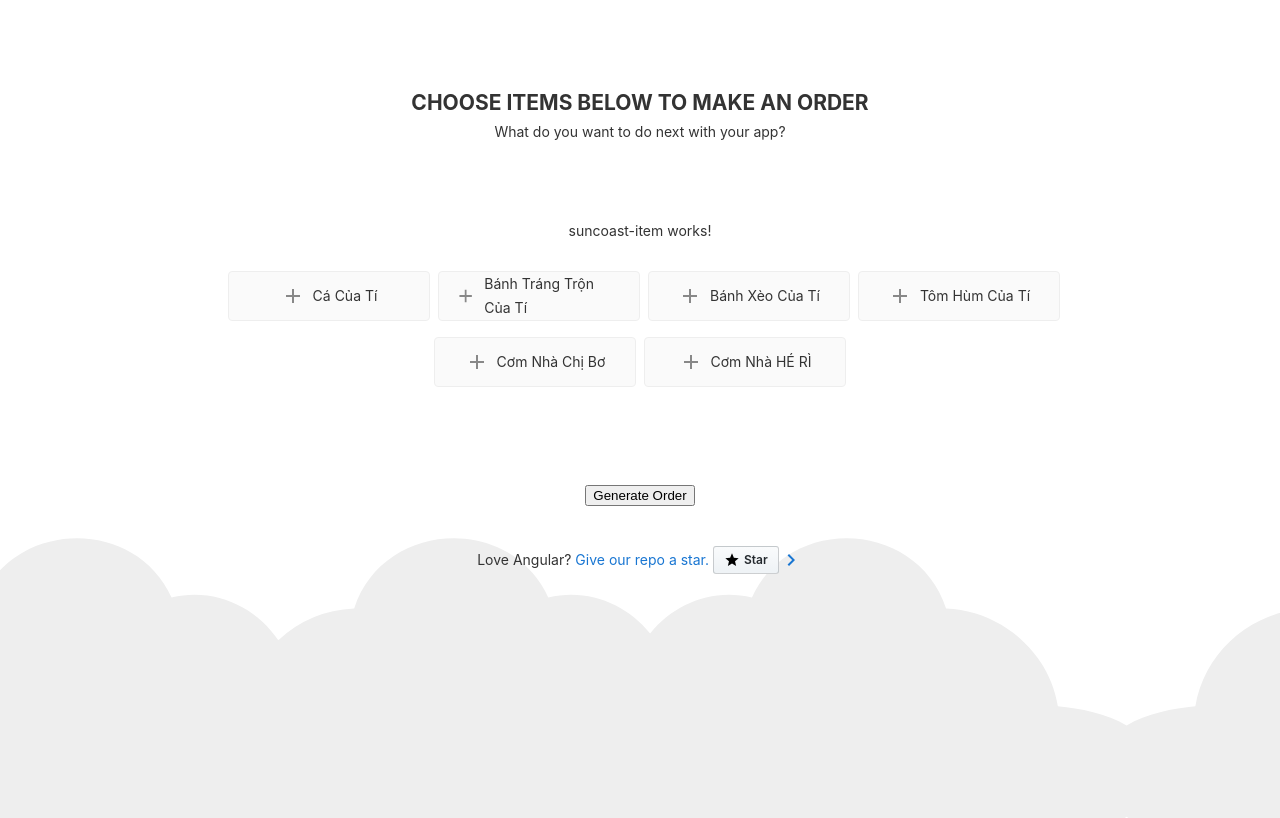
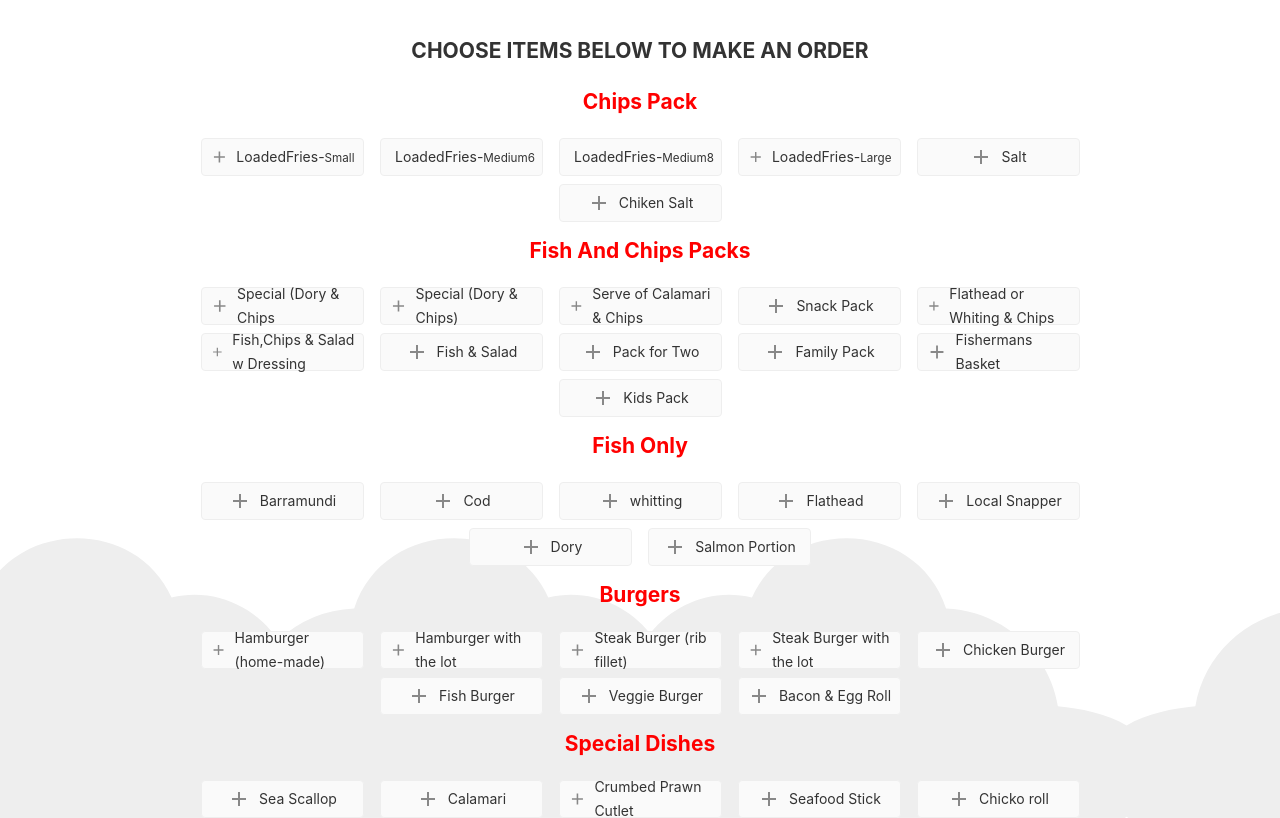
Before and after one commit to stevenguyen18595/SuncoastSeafoodOrderPrintingSys, an Angular app in the folder SuncoastSeafoodOrderPrintingSystem/: page / in a window 1280 px wide. Shown: the top 818 px of the page. Built offline with nearby package versions, Linux system fonts and the light colour scheme.

Commit message:
implement reading data from json and show on screen, implement generateOrder function and deleteallitemsinOrder function

```diff
--- a/SuncoastSeafoodOrderPrintingSystem/package.json
+++ b/SuncoastSeafoodOrderPrintingSystem/package.json
@@ -27,7 +27,7 @@
     "@angular/cli": "~13.1.2",
     "@angular/compiler-cli": "~13.1.0",
     "@types/jasmine": "~3.10.0",
-    "@types/node": "^12.11.1",
+    "@types/node": "^12.20.41",
     "jasmine-core": "~3.10.0",
     "karma": "~6.3.0",
     "karma-chrome-launcher": "~3.1.0",
--- /dev/null
+++ b/SuncoastSeafoodOrderPrintingSystem/src/app/SuncoastItem.ts
@@ -0,0 +1,7 @@
+export class SuncoastItem{
+    name: string = "";
+    size: string = "";
+    price:string = "";
+    category:string = "";
+    description: string = "";
+}
--- a/SuncoastSeafoodOrderPrintingSystem/src/app/app.component.html
+++ b/SuncoastSeafoodOrderPrintingSystem/src/app/app.component.html
@@ -68,7 +68,7 @@
 
   .content {
     display: flex;
-    margin: 82px auto 32px;
+    margin: 30px auto 32px;
     padding: 0 16px;
     max-width: 960px;
     flex-direction: column;
@@ -306,17 +306,10 @@
 
 
 <div class="content" role="main">
-
-
   <!-- Next Steps -->
   <h2>CHOOSE ITEMS BELOW TO MAKE AN ORDER</h2>
-  <p>What do you want to do next with your app?</p>
-
-
-
   <!-- Terminal -->
   <app-suncoast-item></app-suncoast-item>
-
   <!-- Footer -->
   <footer>
       Love Angular?&nbsp;
--- a/SuncoastSeafoodOrderPrintingSystem/src/app/app.component.ts
+++ b/SuncoastSeafoodOrderPrintingSystem/src/app/app.component.ts
@@ -7,7 +7,5 @@ import { Component } from '@angular/core';
 })
 export class AppComponent {
   title = 'SuncoastSeafoodOrderPrintingSystem';
-  printThisPage(){
-    window.print();
-  }
+
 }
--- a/SuncoastSeafoodOrderPrintingSystem/src/app/suncoast-item/suncoast-item.component.css
+++ b/SuncoastSeafoodOrderPrintingSystem/src/app/suncoast-item/suncoast-item.component.css
@@ -0,0 +1,3 @@
+h2{
+    color: red;
+}
--- a/SuncoastSeafoodOrderPrintingSystem/src/app/suncoast-item/suncoast-item.component.html
+++ b/SuncoastSeafoodOrderPrintingSystem/src/app/suncoast-item/suncoast-item.component.html
@@ -59,7 +59,7 @@
 
   .content {
     display: flex;
-      margin: 82px auto 32px;
+    margin: 10px auto 32px;
     padding: 0 16px;
     max-width: 960px;
     flex-direction: column;
@@ -91,10 +91,10 @@
     border-radius: 4px;
     border: 1px solid #eee;
     background-color: #fafafa;
-      height: 40px;
-      width: 200px;
-      margin: 0 8px 16px;
-      padding: 16px;
+    height: 30px;
+    width: 170px;
+    margin: 0 8px 8px;
+    padding: 8px;
     display: flex;
     flex-direction: row;
     justify-content: center;
@@ -108,8 +108,8 @@
   }
 
   .card.card-small {
-      height: 16px;
-      width: 168px;
+    height: 20px;
+    width: 145px;
   }
 
   .card-container .card:not(.highlight-card) {
@@ -192,7 +192,7 @@
   }
 
   .terminal pre {
-      font-family: SFMono-Regular,Consolas,Liberation Mono,Menlo,monospace;
+    font-family: SFMono-Regular, Consolas, Liberation Mono, Menlo, monospace;
     color: white;
     padding: 0 1rem 1rem;
     margin: 0;
@@ -236,16 +236,16 @@
     align-items: center;
     font-size: 12px;
     padding: 3px 10px;
-      border: 1px solid rgba(27,31,35,.2);
+    border: 1px solid rgba(27, 31, 35, .2);
     border-radius: 3px;
-      background-image: linear-gradient(-180deg,#fafbfc,#eff3f6 90%);
+    background-image: linear-gradient(-180deg, #fafbfc, #eff3f6 90%);
     margin-left: 4px;
     font-weight: 600;
   }
 
   .github-star-badge:hover {
-      background-image: linear-gradient(-180deg,#f0f3f6,#e6ebf1 90%);
-      border-color: rgba(27,31,35,.35);
+    background-image: linear-gradient(-180deg, #f0f3f6, #e6ebf1 90%);
+    border-color: rgba(27, 31, 35, .35);
     background-position: -.5em;
   }
 
@@ -265,7 +265,8 @@
 
   /* Responsive Styles */
   @media screen and (max-width: 767px) {
-      .card-container > *:not(.circle-link) ,
+
+    .card-container>*:not(.circle-link),
     .terminal {
       width: 100%;
     }
@@ -291,42 +292,67 @@
       visibility: hidden;
     }
   }
+
 </style>
 <div class="content">
-    <p>suncoast-item works!</p>
+  <h2>Chips Pack</h2>
+  <div class="card-container">
+    <div *ngFor="let chipsItem of chips ">
+      <button class="card card-small" (click)="addItemToOrder(chipsItem)" tabindex="0">
+        <svg class="material-icons" xmlns="http://www.w3.org/2000/svg" width="24" height="24" viewBox="0 0 24 24">
+          <path d="M19 13h-6v6h-2v-6H5v-2h6V5h2v6h6v2z" /></svg>
+        <span>{{chipsItem.name}}</span>
+        <p><small>{{chipsItem.size}}</small></p>
+      </button>
     </div>
+  </div>
+  <h2>Fish And Chips Packs</h2>
   <input type="hidden" #selection>
   <div class="card-container">
-    <button class="card card-small" (click)="selection.value = 'component'" tabindex="0">
-      <svg class="material-icons" xmlns="http://www.w3.org/2000/svg" width="24" height="24" viewBox="0 0 24 24"><path d="M19 13h-6v6h-2v-6H5v-2h6V5h2v6h6v2z"/></svg>
-      <span>Cá Của Tí</span>
-    </button>
 
-    <button class="card card-small" (click)="selection.value = 'material'" tabindex="0">
-      <svg class="material-icons" xmlns="http://www.w3.org/2000/svg" width="24" height="24" viewBox="0 0 24 24"><path d="M19 13h-6v6h-2v-6H5v-2h6V5h2v6h6v2z"/></svg>
-      <span>Bánh Tráng Trộn Của Tí</span>
-    </button>
-
-    <button class="card card-small" (click)="selection.value = 'pwa'" tabindex="0">
-      <svg class="material-icons" xmlns="http://www.w3.org/2000/svg" width="24" height="24" viewBox="0 0 24 24"><path d="M19 13h-6v6h-2v-6H5v-2h6V5h2v6h6v2z"/></svg>
-      <span>Bánh Xèo Của Tí</span>
-    </button>
-
-    <button class="card card-small" (click)="selection.value = 'dependency'" tabindex="0">
-      <svg class="material-icons" xmlns="http://www.w3.org/2000/svg" width="24" height="24" viewBox="0 0 24 24"><path d="M19 13h-6v6h-2v-6H5v-2h6V5h2v6h6v2z"/></svg>
-      <span>Tôm Hùm Của Tí</span>
-    </button>
-
-    <button class="card card-small" (click)="selection.value = 'test'" tabindex="0">
-      <svg class="material-icons" xmlns="http://www.w3.org/2000/svg" width="24" height="24" viewBox="0 0 24 24"><path d="M19 13h-6v6h-2v-6H5v-2h6V5h2v6h6v2z"/></svg>
-      <span>Cơm Nhà Chị Bơ</span>
-    </button>
-
-    <button class="card card-small" (click)="selection.value = 'build'" tabindex="0">
-      <svg class="material-icons" xmlns="http://www.w3.org/2000/svg" width="24" height="24" viewBox="0 0 24 24"><path d="M19 13h-6v6h-2v-6H5v-2h6V5h2v6h6v2z"/></svg>
-      <span>Cơm Nhà HÉ RÌ</span>
+    <div *ngFor="let fishAndChipItem of fishAndChipsPacks">
+      <button class="card card-small" (click)="addItemToOrder(fishAndChipItem)" tabindex="0">
+        <svg class="material-icons" xmlns="http://www.w3.org/2000/svg" width="24" height="24" viewBox="0 0 24 24">
+          <path d="M19 13h-6v6h-2v-6H5v-2h6V5h2v6h6v2z" /></svg>
+        <span>{{fishAndChipItem.name}}</span>
       </button>
     </div>
+  </div>
+  <h2>Fish Only</h2>
+  <div class="card-container">
+    <div *ngFor="let FishItem of fishes ">
+      <button class="card card-small" (click)="addItemToOrder(FishItem)" tabindex="0">
+        <svg class="material-icons" xmlns="http://www.w3.org/2000/svg" width="24" height="24" viewBox="0 0 24 24">
+          <path d="M19 13h-6v6h-2v-6H5v-2h6V5h2v6h6v2z" /></svg>
+        <span>{{FishItem.name}}</span>
+      </button>
+    </div>
+  </div>
+  <h2>Burgers</h2>
+  <div class="card-container">
+    <div *ngFor="let burgerItem of burgers ">
+      <button class="card card-small" (click)="addItemToOrder(burgerItem)" tabindex="0">
+        <svg class="material-icons" xmlns="http://www.w3.org/2000/svg" width="24" height="24" viewBox="0 0 24 24">
+          <path d="M19 13h-6v6h-2v-6H5v-2h6V5h2v6h6v2z" /></svg>
+        <span>{{burgerItem.name}}</span>
+      </button>
+    </div>
+  </div>
+  <h2>Special Dishes</h2>
+  <div class="card-container">
+    <div *ngFor="let specialItem of SideDished ">
+      <button class="card card-small" (click)="addItemToOrder(specialItem)" tabindex="0">
+        <svg class="material-icons" xmlns="http://www.w3.org/2000/svg" width="24" height="24" viewBox="0 0 24 24">
+          <path d="M19 13h-6v6h-2v-6H5v-2h6V5h2v6h6v2z" /></svg>
+        <span>{{specialItem.name}}</span>
+      </button>
+    </div>
+  </div>
+
+</div>
 <div class="content">
-    <button (click) ="printThisPage()">Generate Order</button>
+  <button (click)="printThisPage()">Generate Order</button>
 </div>
+<div class="content">
+  <button (click)="deleteCurrentOrder()">Delete All Items In Order</button>
+</div>
--- a/SuncoastSeafoodOrderPrintingSystem/src/app/suncoast-item/suncoast-item.component.ts
+++ b/SuncoastSeafoodOrderPrintingSystem/src/app/suncoast-item/suncoast-item.component.ts
@@ -1,5 +1,7 @@
 import { Component, OnInit, ɵɵsetComponentScope } from '@angular/core';
-import * as items from '../../assets/ItemsInSuncoastSeafoodStore.json';
+import { RequiredValidator } from '@angular/forms';
+
+import {SuncoastItem} from '../SuncoastItem'
 @Component({
   selector: 'app-suncoast-item',
   templateUrl: './suncoast-item.component.html',
@@ -8,12 +10,40 @@ import * as items from '../../assets/ItemsInSuncoastSeafoodStore.json';
 export class SuncoastItemComponent implements OnInit {
 
   constructor() { }
+  fishAndChipsPacks: SuncoastItem[] = [];
+  fishes: SuncoastItem[] = [];
+  burgers: SuncoastItem[] = [];
+  SideDished: SuncoastItem[] = [];
+  chips: SuncoastItem[] = [];
+  currentItems: SuncoastItem[] = [];
 
+
+  items = require('../../assets/ItemsInSuncoastSeafoodStore.json');
   ngOnInit(): void {
-    console.log(items);
+    for( let i  in this.items.items){
+      if(this.items.items[i].category == "Fish And Chip Pack"){
+        this.fishAndChipsPacks.push(this.items.items[i]);
+      }else if(this.items.items[i].category == "Fish"){
+        this.fishes.push(this.items.items[i]);
+      }else if(this.items.items[i].category == "Burgers"){
+        this.burgers.push(this.items.items[i]);
+      }else if(this.items.items[i].category == "Chips"){
+        this.chips.push(this.items.items[i]);
+      }else{
+        this.SideDished.push(this.items.items[i]);
+      }
+    }
+    console.log(this.fishAndChipsPacks)
   }
   printThisPage(){
-    window.print();
+    //window.print();
+    console.log(this.currentItems)
+  }
+  addItemToOrder(item: SuncoastItem){
+    this.currentItems.push(item);
+  }
+  deleteCurrentOrder(){
+    this.currentItems = [];
   }
 
 }
--- a/SuncoastSeafoodOrderPrintingSystem/src/assets/ItemsInSuncoastSeafoodStore.json
+++ b/SuncoastSeafoodOrderPrintingSystem/src/assets/ItemsInSuncoastSeafoodStore.json
@@ -182,16 +182,44 @@
       "description":""
     },
     {
-      "name": "Loaded Fries",
-      "price": "9",
+      "name": "LoadedFries-",
+      "price": "4",
       "size": "Small",
       "category": "Chips",
       "description":""
     },
     {
-      "name": "Loaded Fries",
-      "price": "14",
+      "name": "LoadedFries-",
+      "price": "6",
+      "size": "Medium6",
+      "category": "Chips",
+      "description":""
+    },
+    {
+      "name": "LoadedFries-",
+      "price": "8",
+      "size": "Medium8",
+      "category": "Chips",
+      "description":""
+    },
+    {
+      "name": "LoadedFries-",
+      "price": "12",
       "size": "Large",
+      "category": "Chips",
+      "description":""
+    },
+    {
+      "name": "Salt",
+      "price": "0",
+      "size": "",
+      "category": "Chips",
+      "description":""
+    },
+    {
+      "name": "Chiken Salt",
+      "price": "0",
+      "size": "",
       "category": "Chips",
       "description":""
     },
--- a/SuncoastSeafoodOrderPrintingSystem/tsconfig.app.json
+++ b/SuncoastSeafoodOrderPrintingSystem/tsconfig.app.json
@@ -3,7 +3,7 @@
   "extends": "./tsconfig.json",
   "compilerOptions": {
     "outDir": "./out-tsc/app",
-    "types": []
+    "types": ["node"]
   },
   "files": [
     "src/main.ts",
--- a/SuncoastSeafoodOrderPrintingSystem/tsconfig.json
+++ b/SuncoastSeafoodOrderPrintingSystem/tsconfig.json
@@ -11,6 +11,7 @@
     "noImplicitReturns": true,
     "noFallthroughCasesInSwitch": true,
     "sourceMap": true,
+    "resolveJsonModule": true,
     "declaration": false,
     "downlevelIteration": true,
     "experimentalDecorators": true,
```
Also changed, not shown: 1 other file (tests, documents, lock files or other folders). Lines whose indentation alone changed are shown as unchanged.
